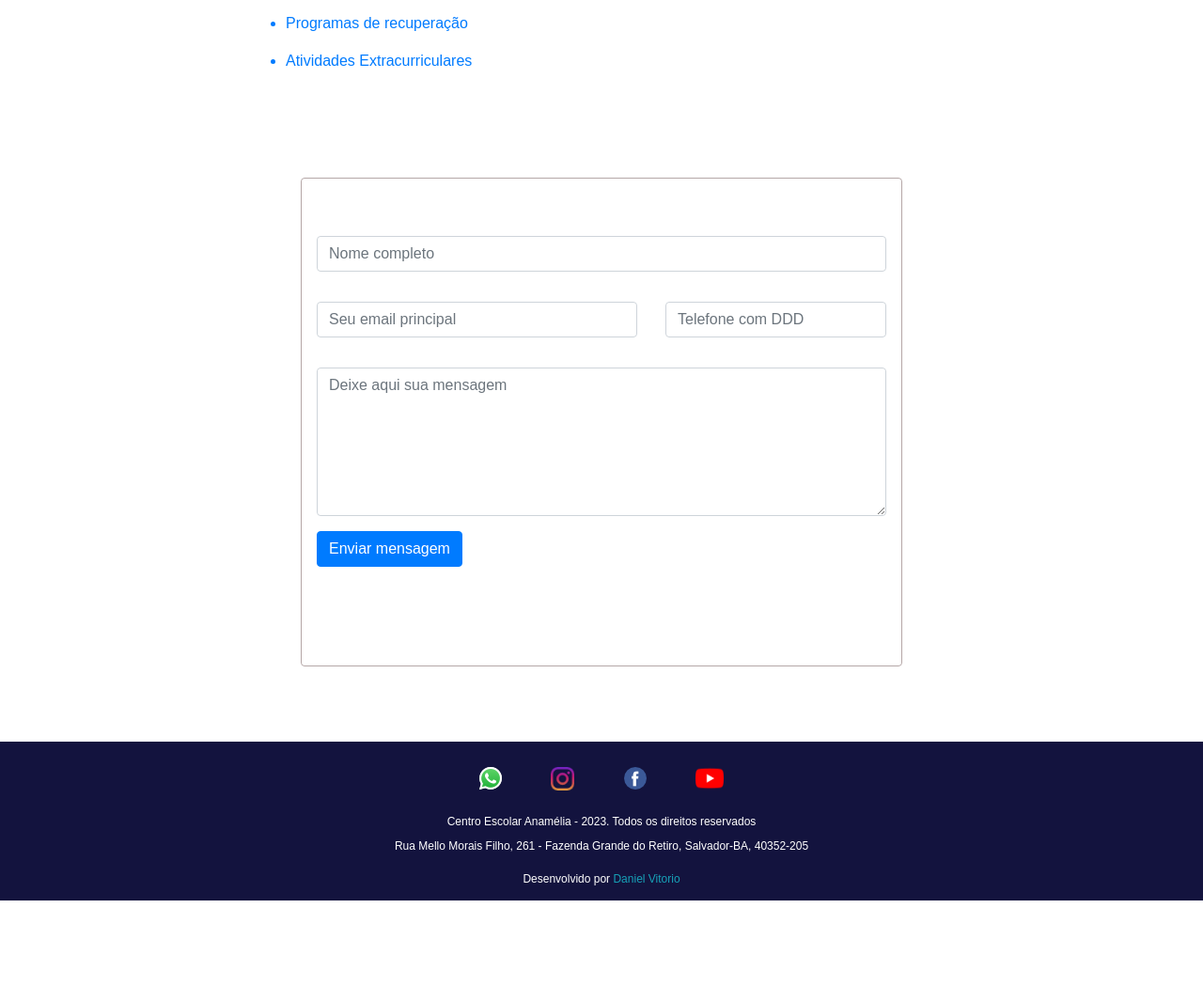
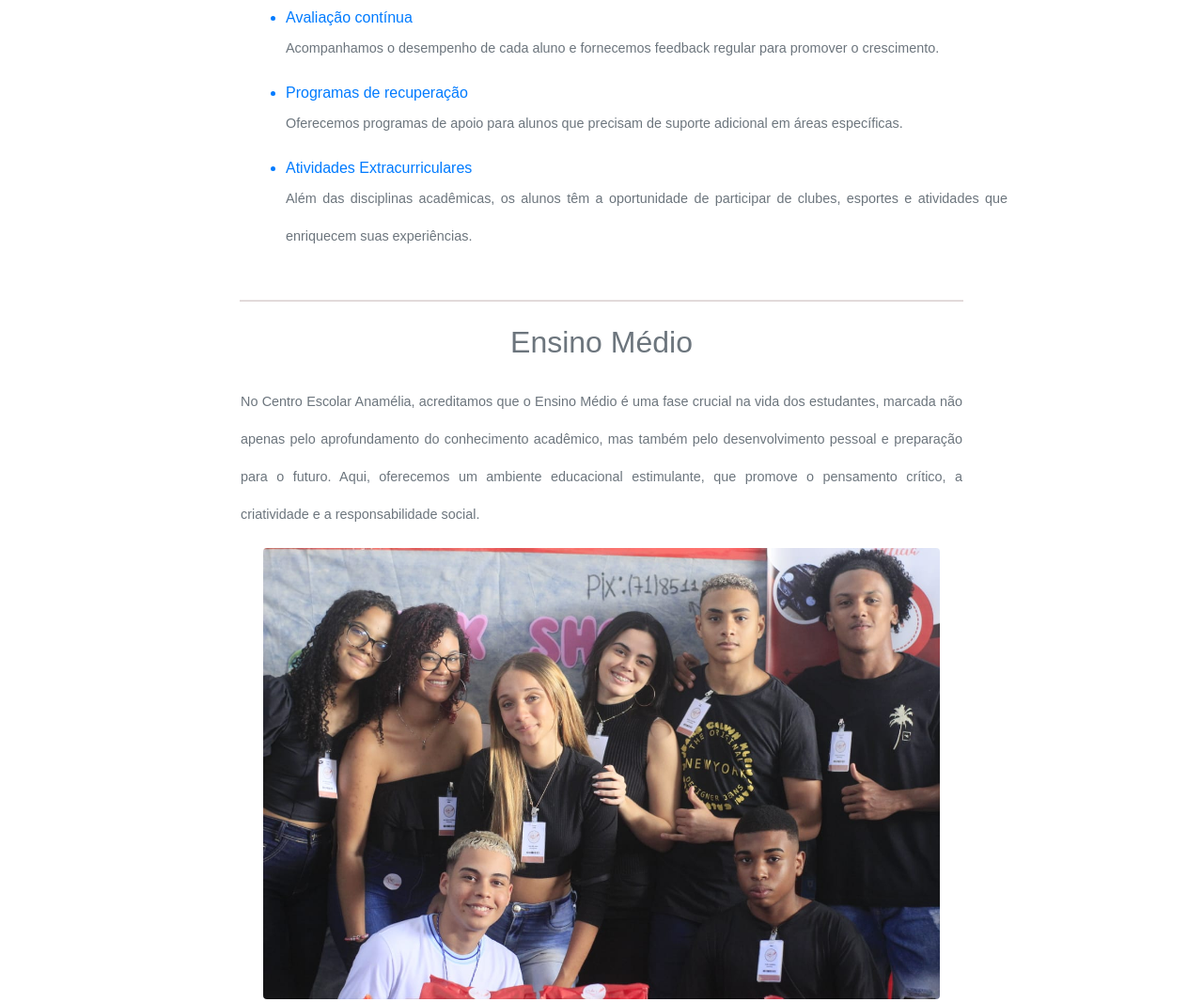
Before and after one commit to dvitorio/site_anamelia, a plain HTML site: page index.html in a window 1280 px wide. Shown: the part 6229-7295 px from the top of the page at 94% size. Before the commit the page ends 7187 px from the top, so only its background shows below. Drawn offline with nearby package versions, Linux system fonts and the light colour scheme; a web font is replaced by a local one.

Commit message:
Construção da seção ENSINO MÉDIO

```diff
--- a/css/estilos_2.css
+++ b/css/estilos_2.css
@@ -5,6 +5,11 @@
     padding: 0;
     box-sizing: border-box;
     text-decoration: none;
+}
+
+hr{
+    border: 1px solid rgb(226, 218, 218);
+    width: 60vw;
 }
 
 .chamadaFund_II{
@@ -40,6 +45,22 @@
     margin-left: 8.5rem;
 }
 
+.ensinoMedio{
+    width: 100vw;
+    min-height: 100vh;
+}
+
+.ensinoMedio p{
+    width: 60vw;
+    font-size: 0.9rem;
+    line-height: 2.5rem;
+}
+
+.ensinoMedio img{
+    width: auto;
+    height: 60vh;
+}
+
 
 
 
@@ -56,4 +77,19 @@
         max-width: 100%;
         height: auto;
     }
+    .ensinoMedio{
+        width: 100vw;
+        height: auto;
+    }
+    .ensinoMedio p{
+        width: 96vw;
+        height: auto;
+        font-size: 0.8rem;
+        line-height: 1.75rem;
+    }
+    .ensinoMedio img{
+        max-width: 96vw;
+        height: auto;
+        margin: 0 0.5rem;
+    }
 }
--- a/index.html
+++ b/index.html
@@ -206,6 +206,7 @@
 
     <!--Seção Ensino Fundamental-->
     <div class="chamadaFund_II pb-3" id="ensinoFundamental">
+      <hr class="d-block mx-auto">
       <h2 class="py-2 text-center text-secondary">Ensino Fundamental</h2>
       <div class="d-block mx-auto chamadaFundTextos">
         <p class="d-block my-3 mx-auto text-justify text-secondary">O Ensino Fundamental na nossa escola é um período
@@ -236,11 +237,28 @@
           orientação para o progresso acadêmico e pessoal de cada estudante.
         </p>
         <ul class="ml-5 text-primary">
-          <li class="my-3">Avaliação contínua</li>
-          <li class="my-3">Programas de recuperação</li>
-          <li class="my-3">Atividades Extracurriculares</li>
+          <li class="mt-2">Avaliação contínua</li>
+          <p class="text-justify text-secondary">Acompanhamos o desempenho de cada aluno e fornecemos feedback regular
+            para promover o crescimento.</p>
+          <li class="mt-2">Programas de recuperação</li>
+          <p class="text-justify text-secondary">Oferecemos programas de apoio para alunos que precisam de suporte
+            adicional em áreas específicas.</p>
+          <li class="mt-2">Atividades Extracurriculares</li>
+          <p class="text-justify text-secondary">Além das disciplinas acadêmicas, os alunos têm a oportunidade de
+            participar de clubes, esportes e atividades que enriquecem suas experiências.</p>
         </ul>
       </div>
+    </div>
+
+    <hr class="d-block mx-auto">
+    <!--Seção de Ensino Médio-->
+    <div class="container ensinoMedio" id="ensinMedio">
+      <h2 class="py-2 text-center text-secondary">Ensino Médio</h2>
+      <p class="d-block mx-auto my-3 text-justify text-secondary">No Centro Escolar Anamélia, acreditamos que o Ensino Médio é uma fase crucial na vida dos estudantes, marcada não apenas
+        pelo aprofundamento do conhecimento acadêmico, mas também pelo desenvolvimento pessoal e preparação para o
+        futuro. Aqui, oferecemos um ambiente educacional estimulante, que promove o pensamento crítico, a criatividade e
+        a responsabilidade social.</p>
+        <img class="d-block img mx-auto rounded" src="/img/ensinoMedio.jpeg" alt="">
     </div>
 
 
@@ -273,7 +291,7 @@
         <a href="https://www.facebook.com/anameliacea" target="_blank"><img class="img mx-4" src="/img/facebook.png"
             alt=""></a>
         <a href="https://www.youtube.com/@centroescolaranamelia9563" target="_blank"><img class="img mx-4"
-          src="/img/youtube.png" alt="" width="30"></a>
+            src="/img/youtube.png" alt="" width="30"></a>
       </div>
       <h6 class="pt-2 text-center text-white">Centro Escolar Anamélia - 2023. Todos os direitos reservados</h6>
       <h6 class="pt-1 pb-2 text-center text-white">Rua Mello Morais Filho, 261 - Fazenda Grande do Retiro, Salvador-BA,
```
Also changed, not shown: img/ensinoMedio.jpeg (added).
